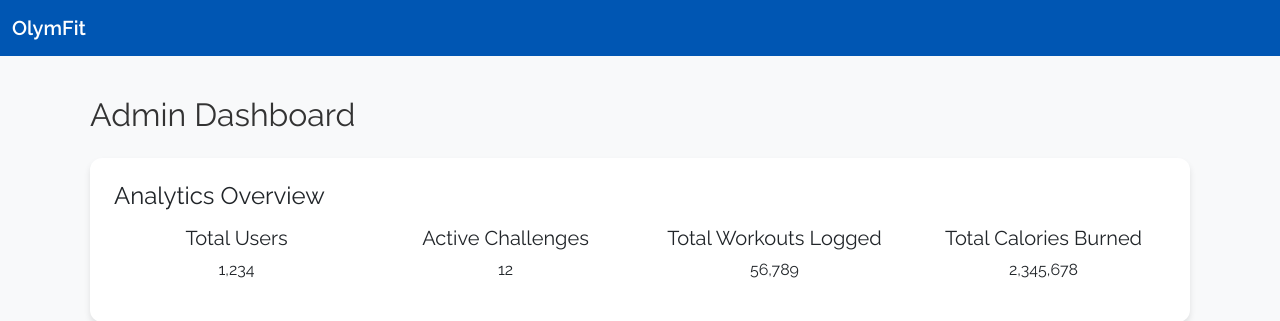
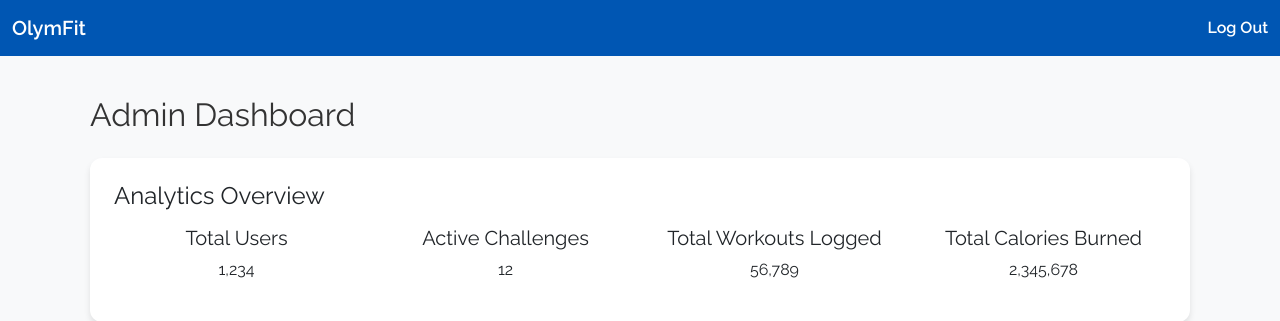
Before and after one commit to mariari-chickennuggets/SAM-BE, a PHP site: page /F01/admin/dashboard.php in a window 1280 px wide. Shown: the top 321 px of the page. Run offline with PHP 8.4, Linux system fonts and the light colour scheme.

Commit message:
F01/admin/dashboard.php

```diff
--- a/F01/admin/dashboard.php
+++ b/F01/admin/dashboard.php
@@ -25,6 +25,15 @@
         }
 
         .navbar-brand:hover {
+            color: #d4af37;
+        }
+
+        .nav-link {
+            color: #fff;
+            font-weight: 600;
+        }
+
+        .nav-link:hover {
             color: #d4af37;
         }
 
@@ -63,7 +72,8 @@
     <nav class="navbar navbar-expand-lg">
         <div class="container-fluid">
             <a class="navbar-brand" href="#">OlymFit</a>
-        </div>
+            <a class="nav-link" href="logout.php">Log Out</a>
+            </div>
     </nav>
 
     <div class="container dashboard-container">
@@ -147,6 +157,5 @@
             </div>
         </div>
     </div>
-</body>
-
+    </body>
 </html>
```
